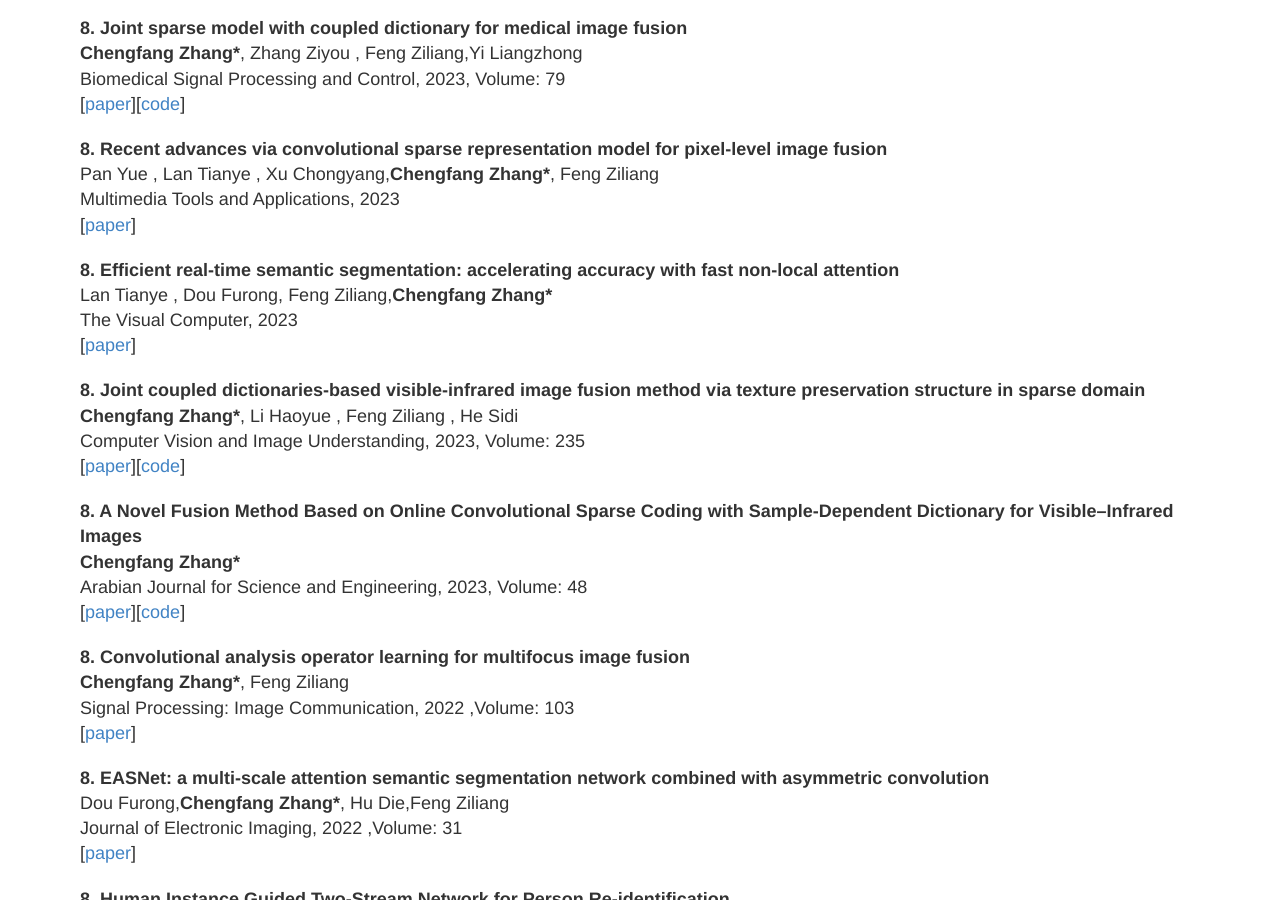
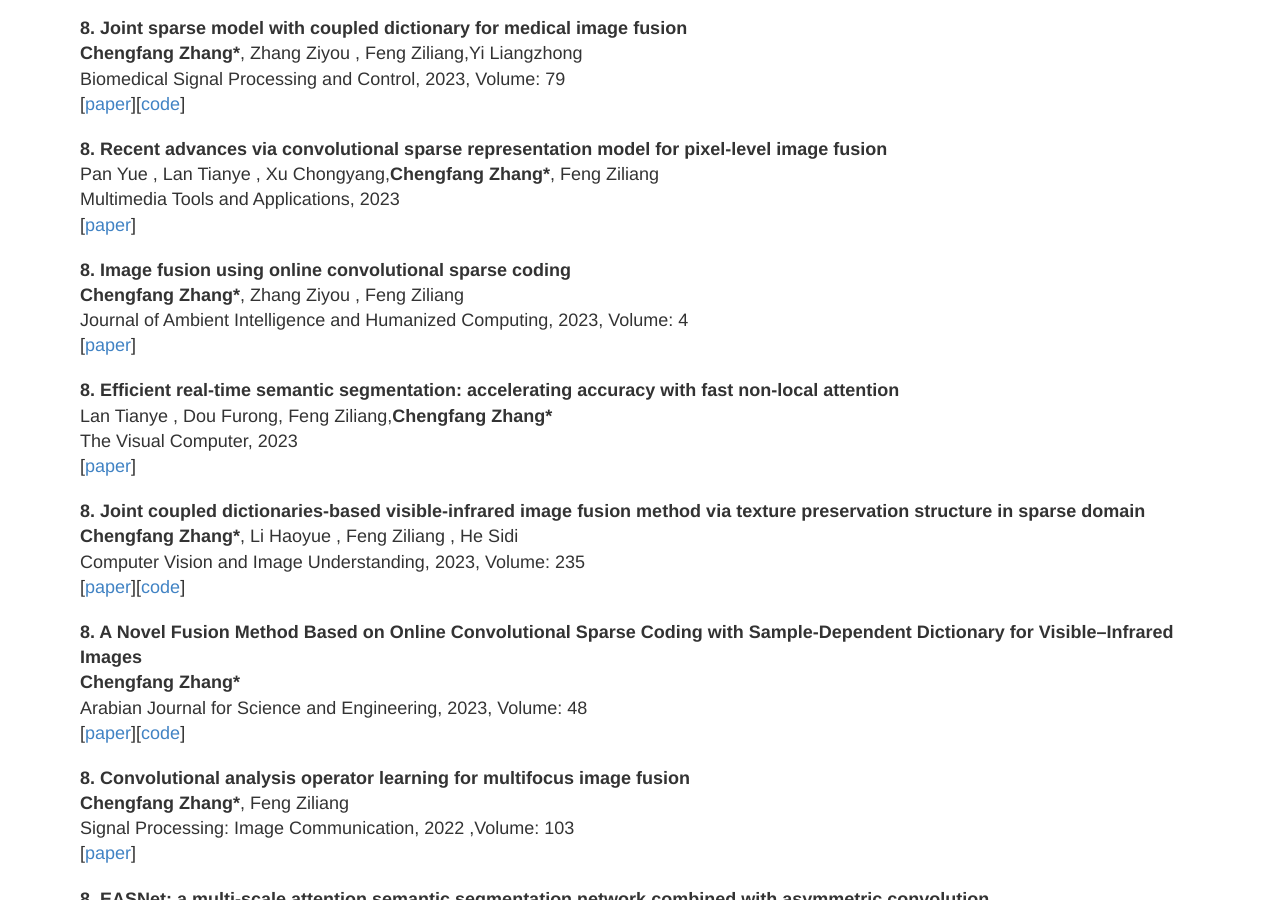
Before and after one commit to ChengfangZhang117/ChengfangZhang117.github.io, a Jekyll site: the page built from index.md, in a window 1280 px wide and 900 px high, scrolled down 1208 px. Built offline with Jekyll 4.4.1, drawn with Linux system fonts in a browser that asks for light colours; our own code applies the rules of GitHub Pages for plain Markdown files.

Commit message:
index.md

```diff
--- a/index.md
+++ b/index.md
@@ -66,12 +66,6 @@ I am currently a member at [Intelligent Policing Key Laboratory of Sichuan Provi
    </div>
 </div>
 
-
-
-
-
-
-
 <div class="publication media paperhi">
 <div class="media-body">
       <b>8. Recent advances via convolutional sparse representation model for pixel-level image fusion</b><br>
@@ -81,7 +75,14 @@ I am currently a member at [Intelligent Policing Key Laboratory of Sichuan Provi
    </div>
 </div>
 
-
+<div class="publication media paperhi">
+<div class="media-body">
+      <b>8. Image fusion using online convolutional sparse coding</b><br>
+     <strong><b>Chengfang Zhang*</b></strong>, Zhang Ziyou , Feng Ziliang<br/>
+     Journal of Ambient Intelligence and Humanized Computing, 2023, Volume: 4 <br/>
+ [<a href="https://doi.org/10.1007/s12652-022-03822-z">paper</a>]
+   </div>
+</div>
 
 <div class="publication media paperhi">
 <div class="media-body">
```
